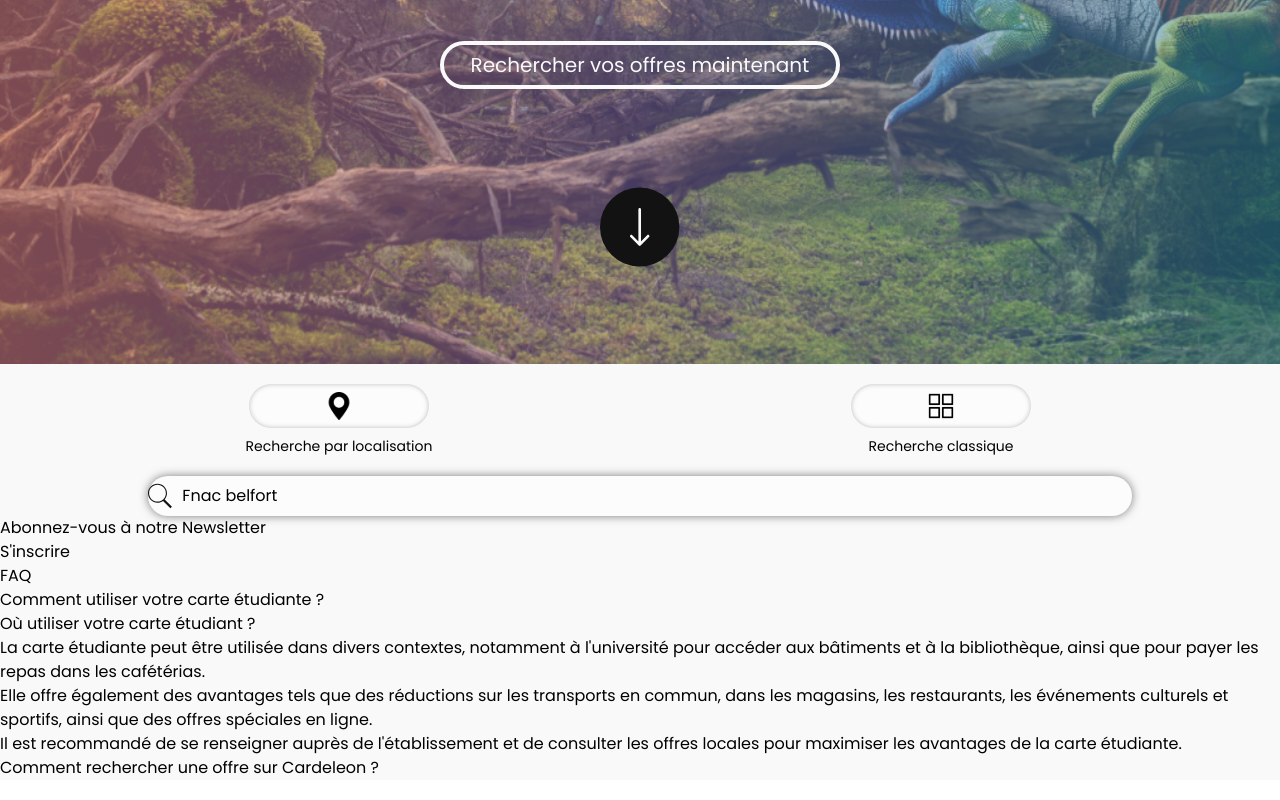
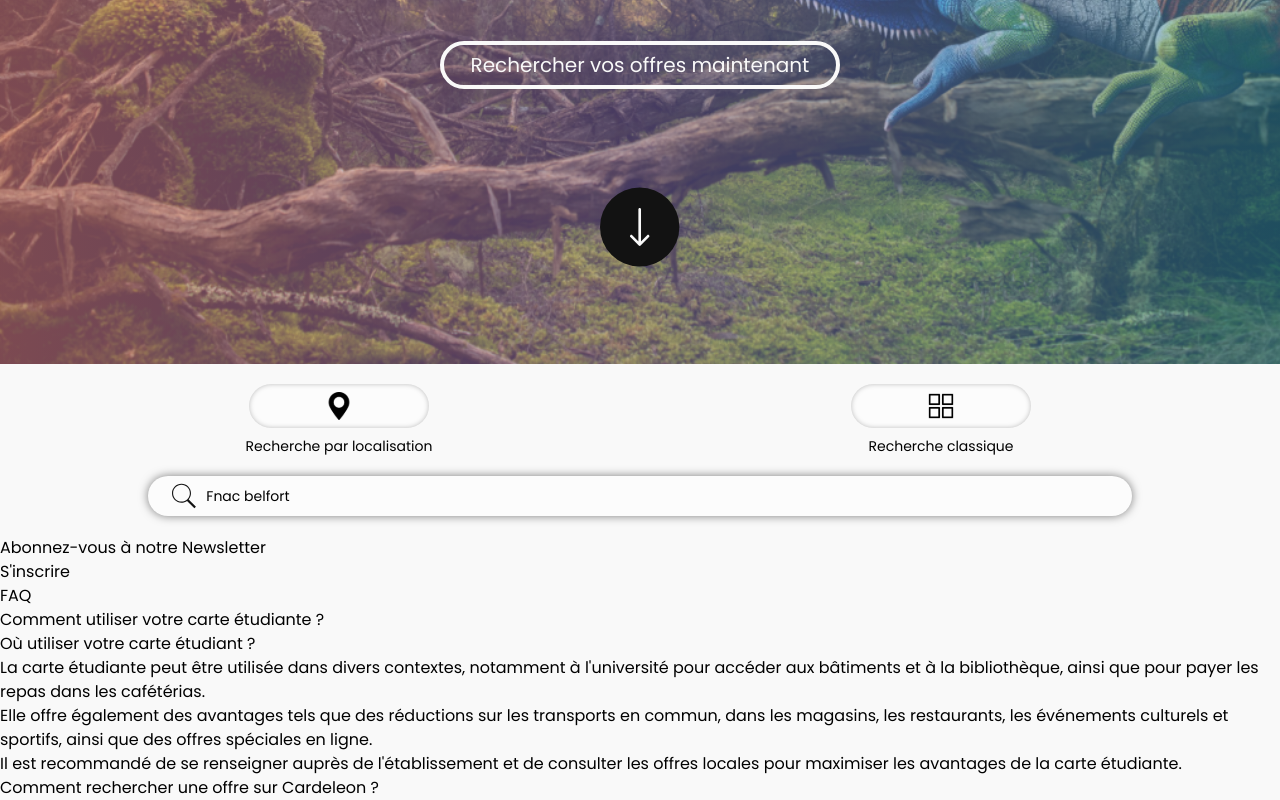
Before and after one commit to MMI-SAE-203/r213-2024-pracht-tp2-BardeyLucas, a Vue app: page / in a window 1280 px wide. Shown: the part 436-1236 px from the top of the page. Built offline with nearby package versions, Linux system fonts and the light colour scheme; what v3-scroll-lock would draw is missing.

Commit message:
Shearch bar

```diff
--- a/src/pages/index.vue
+++ b/src/pages/index.vue
@@ -30,9 +30,10 @@ import loupeNoir from '@/components/icons/loupeNoir.vue';
       </div>
       <p class="col-span-4 mt-2 text-sans text-sm font-regular">Recherche classique</p>
     </button>
-    <nav class="col-start-2 col-span-10 bg-AltBlanc h-10 shadow-searchshadow flex items-center rounded-full mt-5 gap-2.5">
-      <loupeNoir class="w-6"/>
-      <p>Fnac belfort</p>
+    <nav
+      class="col-start-2 col-span-10 bg-AltBlanc h-10 shadow-searchshadow flex items-center rounded-full my-5 gap-2.5 px-6">
+      <loupeNoir class="w-6" />
+      <p class="text-sans text-sm font-regular">Fnac belfort</p>
     </nav>
     <!-- <Map />
     <ClassiqueCard /> -->
```
